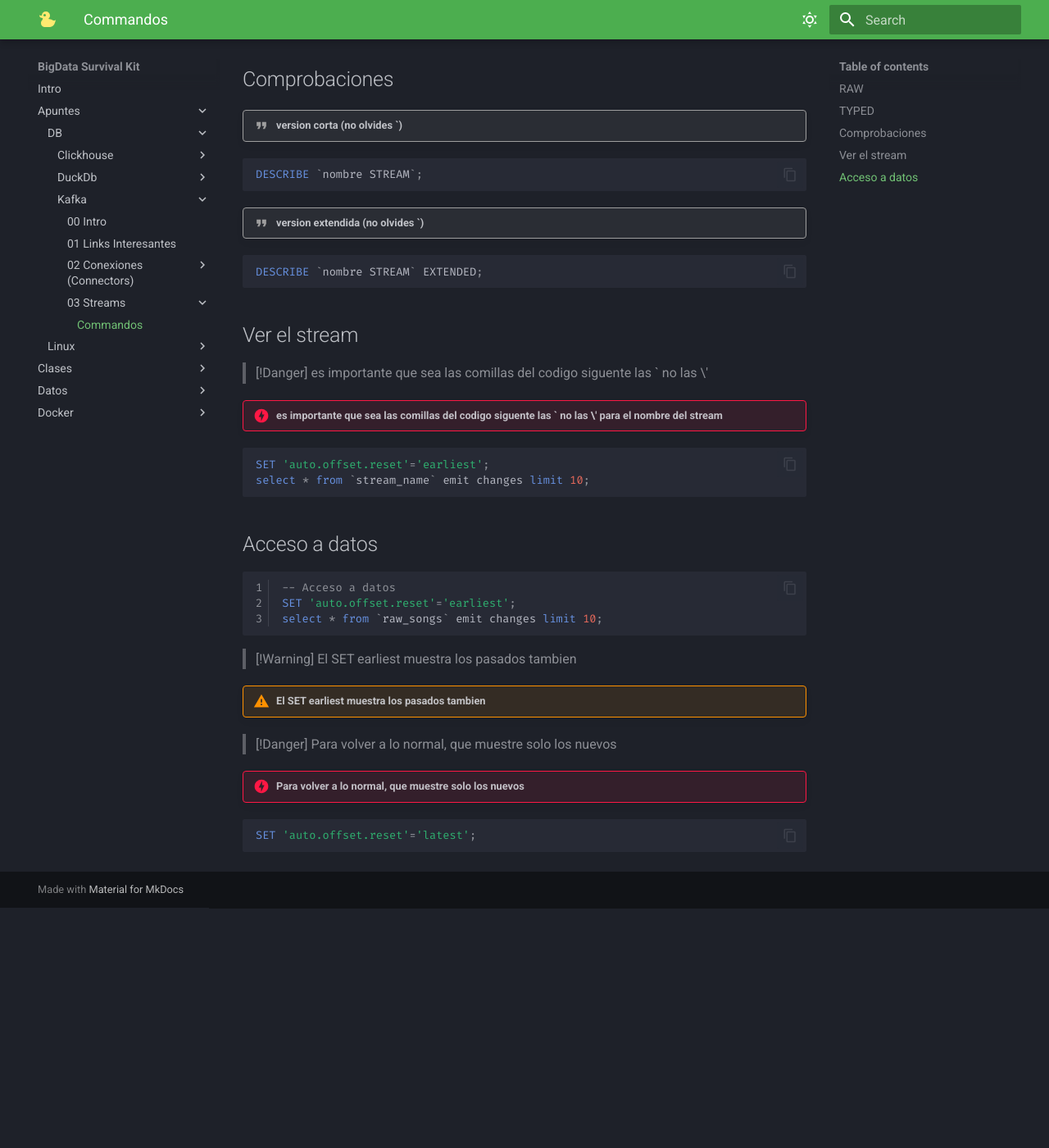
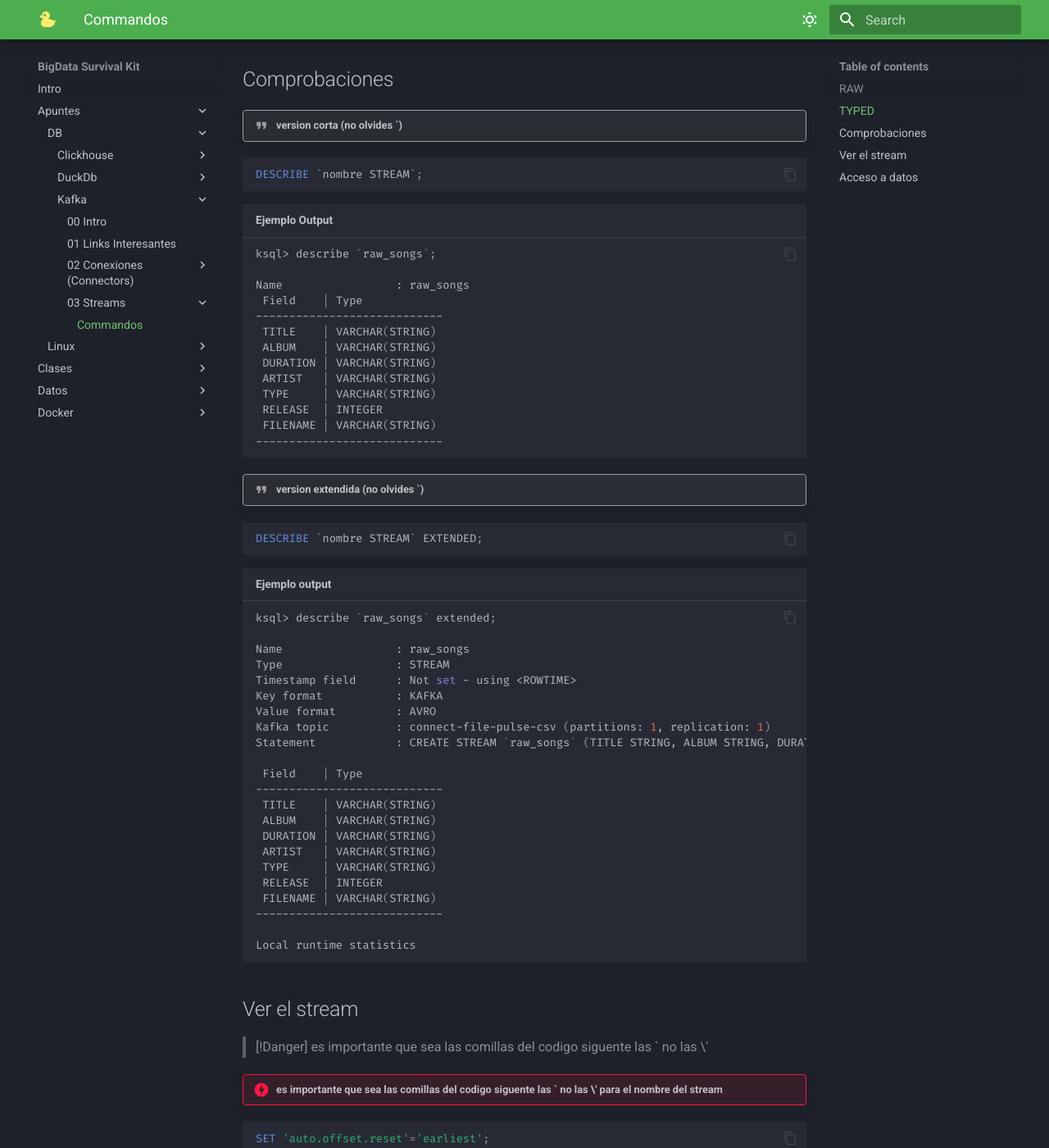
Before and after one commit to alejandroFili/BigData-SurvivalKit, an MkDocs documentation site: the page built from docs/Apuntes/DB/Kafka/03_Streams/Comandos.md, in a window 1280 px wide and 1400 px high, scrolled down 1464 px. Shown: the whole window at 82% size. Built offline with MkDocs 1.6.1 and Material for MkDocs 9.7.7, drawn with Linux system fonts in a browser that asks for light colours; before the commit the page ends 2571 px from its top, so only the background shows below that.

Commit message:
Update Comandos.md

````diff
--- a/docs/Apuntes/DB/Kafka/03_Streams/Comandos.md
+++ b/docs/Apuntes/DB/Kafka/03_Streams/Comandos.md
@@ -76,10 +76,52 @@
 DESCRIBE `nombre STREAM`;
 ```
 
+```bash title="Ejemplo Output"
+ksql> describe `raw_songs`;
+
+Name                 : raw_songs
+ Field    | Type
+----------------------------
+ TITLE    | VARCHAR(STRING)
+ ALBUM    | VARCHAR(STRING)
+ DURATION | VARCHAR(STRING)
+ ARTIST   | VARCHAR(STRING)
+ TYPE     | VARCHAR(STRING)
+ RELEASE  | INTEGER
+ FILENAME | VARCHAR(STRING)
+----------------------------
+```
+
+
 !!! quote "version extendida (no olvides \`)"
 
 ```sql
 DESCRIBE `nombre STREAM` EXTENDED;
+```
+
+```bash title="Ejemplo output"
+ksql> describe `raw_songs` extended;
+
+Name                 : raw_songs
+Type                 : STREAM
+Timestamp field      : Not set - using <ROWTIME>
+Key format           : KAFKA
+Value format         : AVRO
+Kafka topic          : connect-file-pulse-csv (partitions: 1, replication: 1)
+Statement            : CREATE STREAM `raw_songs` (TITLE STRING, ALBUM STRING, DURATION STRING, ARTIST STRING, TYPE STRING, RELEASE INTEGER, FILENAME STRING) WITH (CLEANUP_POLICY='delete', KAFKA_TOPIC='connect-file-pulse-csv', KEY_FORMAT='KAFKA', VALUE_FORMAT='AVRO');
+
+ Field    | Type
+----------------------------
+ TITLE    | VARCHAR(STRING)
+ ALBUM    | VARCHAR(STRING)
+ DURATION | VARCHAR(STRING)
+ ARTIST   | VARCHAR(STRING)
+ TYPE     | VARCHAR(STRING)
+ RELEASE  | INTEGER
+ FILENAME | VARCHAR(STRING)
+----------------------------
+
+Local runtime statistics
 ```
 
 ## Ver el stream
````
